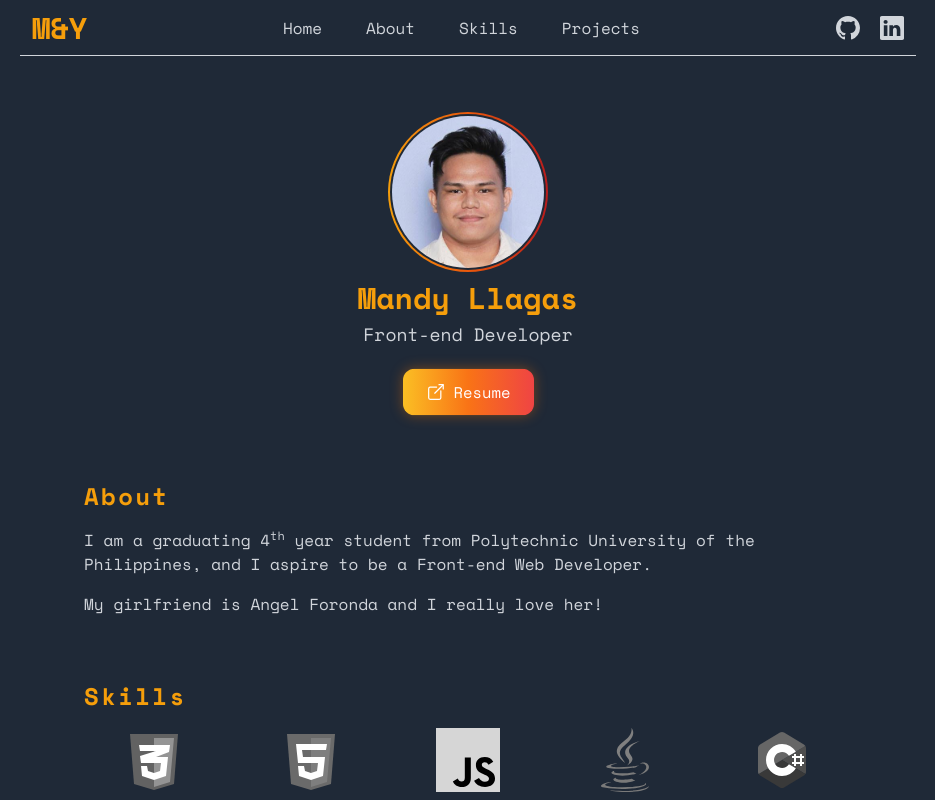
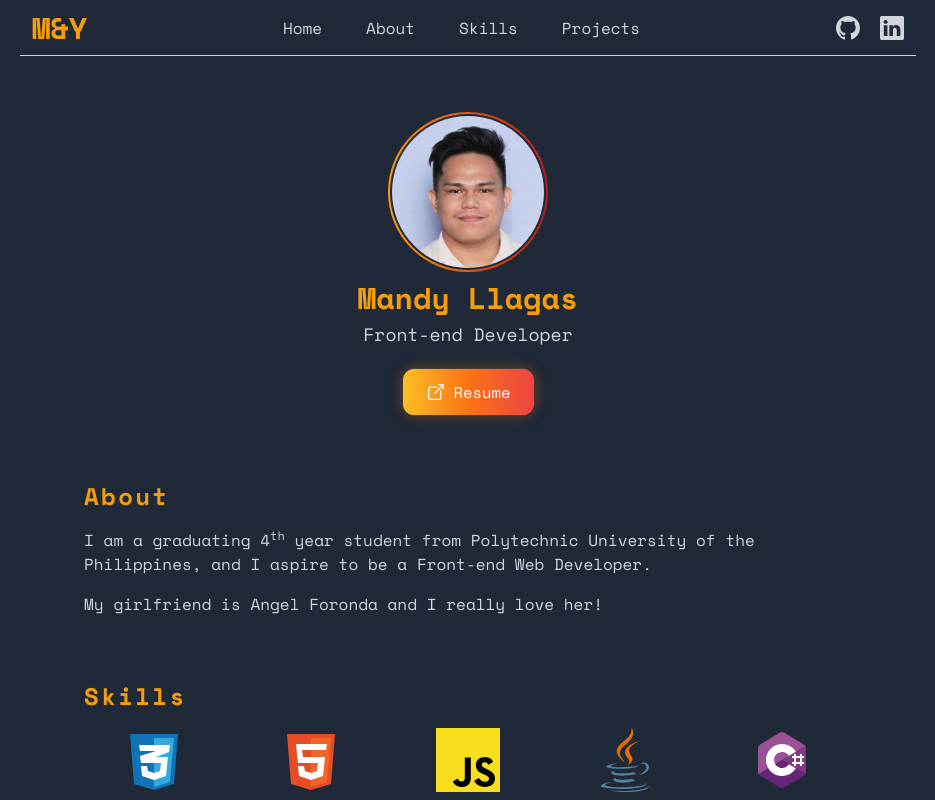
Before and after one commit to msllagas/Portfoliov2, a React (Vite) app: page / in a window 1280 px wide. Shown: the top 800 px of the page, without its empty margins (172-1107 px from the left). Built offline with nearby package versions, Linux system fonts and the light colour scheme.

Commit message:
removed inital and hover grayscale filter

```diff
--- a/src/components/SkillsItem.jsx
+++ b/src/components/SkillsItem.jsx
@@ -10,8 +10,8 @@ export default function SkillsItem({ skill }) {
     react: "hover:drop-shadow-react",
     spring: "hover:drop-shadow-spring",
     firebase: "hover:drop-shadow-firebase",
-    sqlite: "hover:hover:drop-shadow-sqlite",
-    mysql: "hover:hover:drop-shadow-mysql",
+    sqlite: "hover:drop-shadow-sqlite",
+    mysql: "hover:drop-shadow-mysql",
     figma: "hover:drop-shadow-figma",
     git: "hover:drop-shadow-git",
     unity: "hover:drop-shadow-unity",
@@ -22,7 +22,7 @@ export default function SkillsItem({ skill }) {
       <img
         src={`${skill.name}.svg`}
         alt={`${skill.name} logo`}
-        className={`${colors[skill.name]} h-16 w-16 grayscale transition-all hover:grayscale-0`}
+        className={`${colors[skill.name]} h-16 w-16 transition-all`}
       />
     </div>
   );
```
